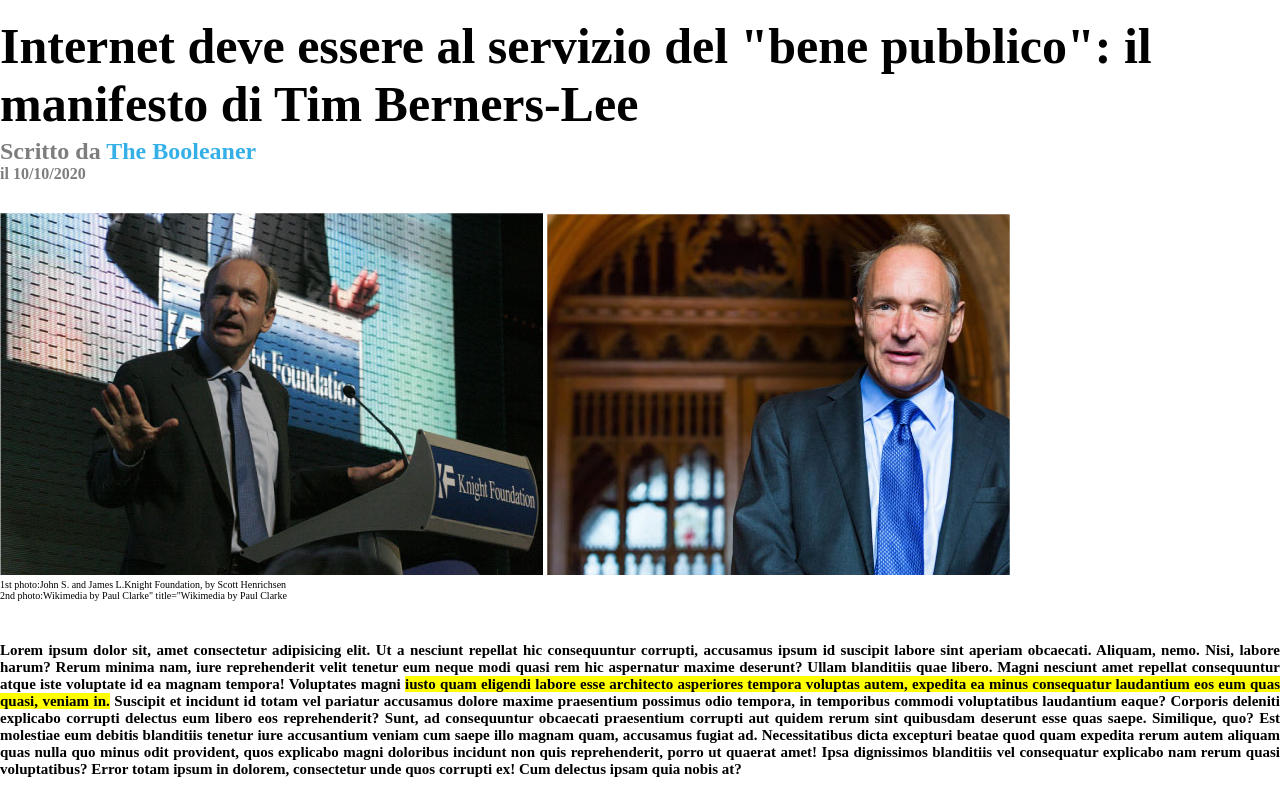
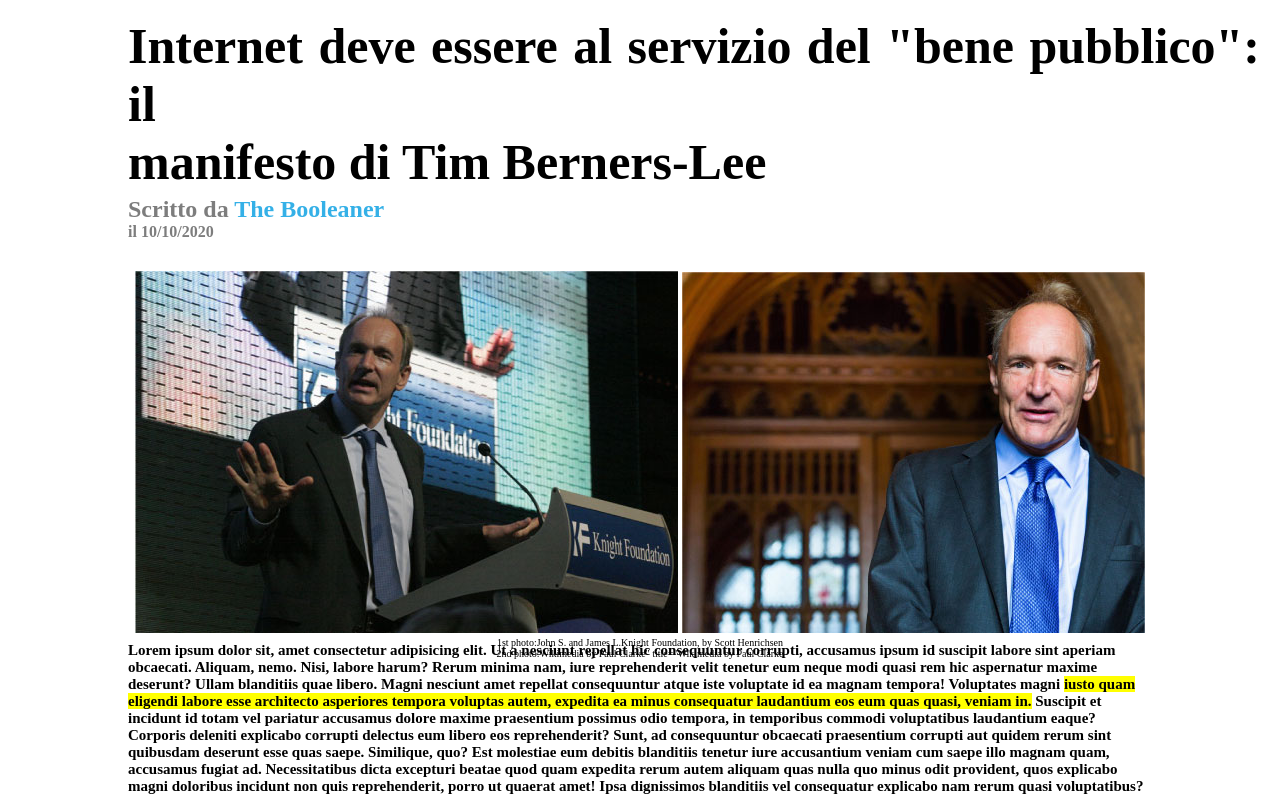
Before and after one commit to saragisondi/html-css-booleaner, a plain HTML site: page index.html in a window 1280 px wide. Shown: the part 108-905 px from the top of the page. Drawn offline with Linux system fonts and the light colour scheme.

Commit message:
[add] css-bonus

```diff
--- /dev/null
+++ b/css/style-bonus.css
@@ -0,0 +1,20 @@
+
+body{
+  text-align: center;
+}
+
+.titolo{
+  text-align: left;
+  margin-left: 10%;
+}
+
+.first,.second,.third,.fourth,.foto-footer{
+  width: 80%;
+  text-align: left;
+  margin-left:10%;
+}
+
+.sottotitolo{
+text-align: left;
+margin-left: 10%;
+}
--- a/index.html
+++ b/index.html
@@ -6,6 +6,7 @@
   <meta name="viewport" content="width=device-width, initial-scale=1.0">
   <title>The Booleaner</title>
   <link rel="stylesheet" href="css/style.css">
+  <link rel="stylesheet" href="css/style-bonus.css">
 </head>
 <body>
   <header>
```
